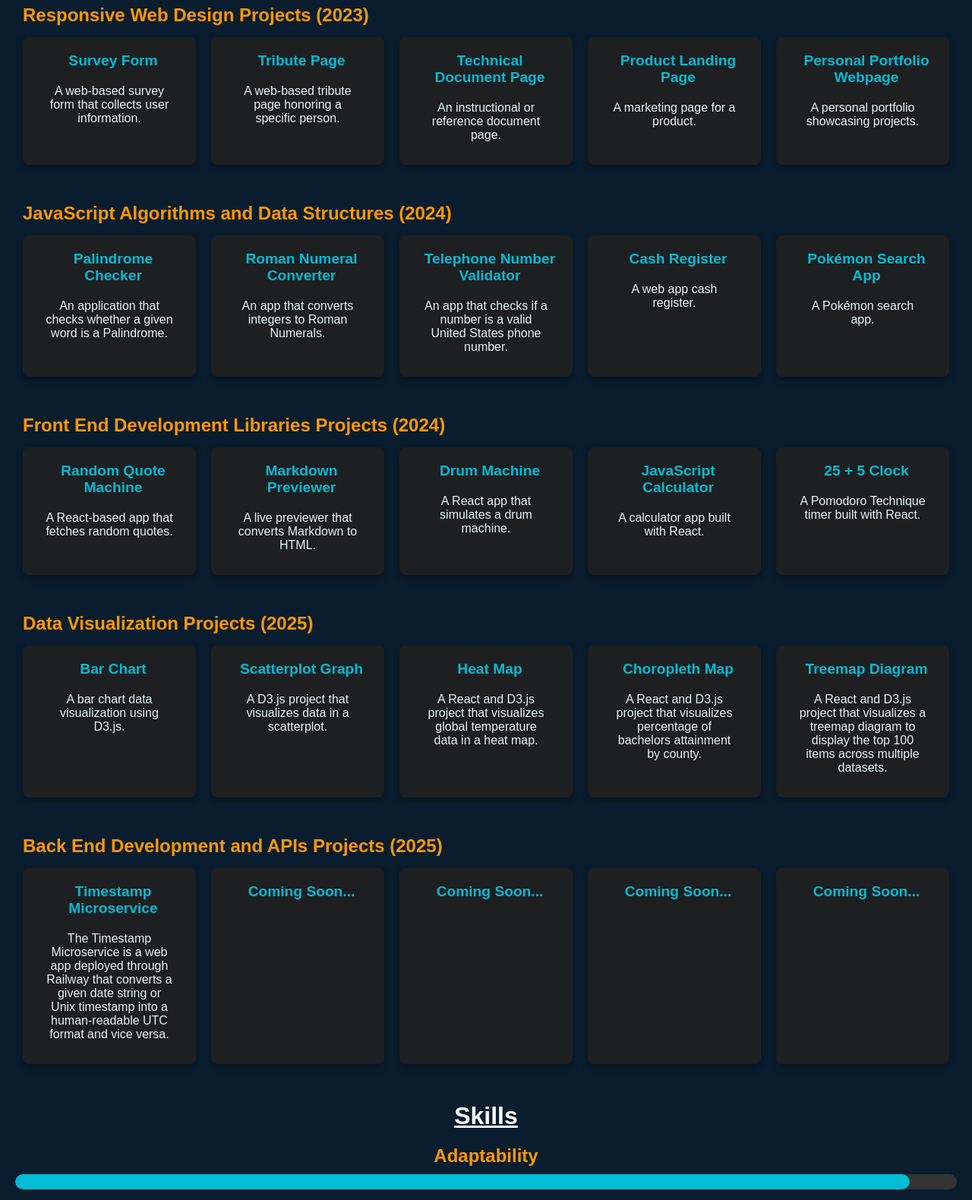
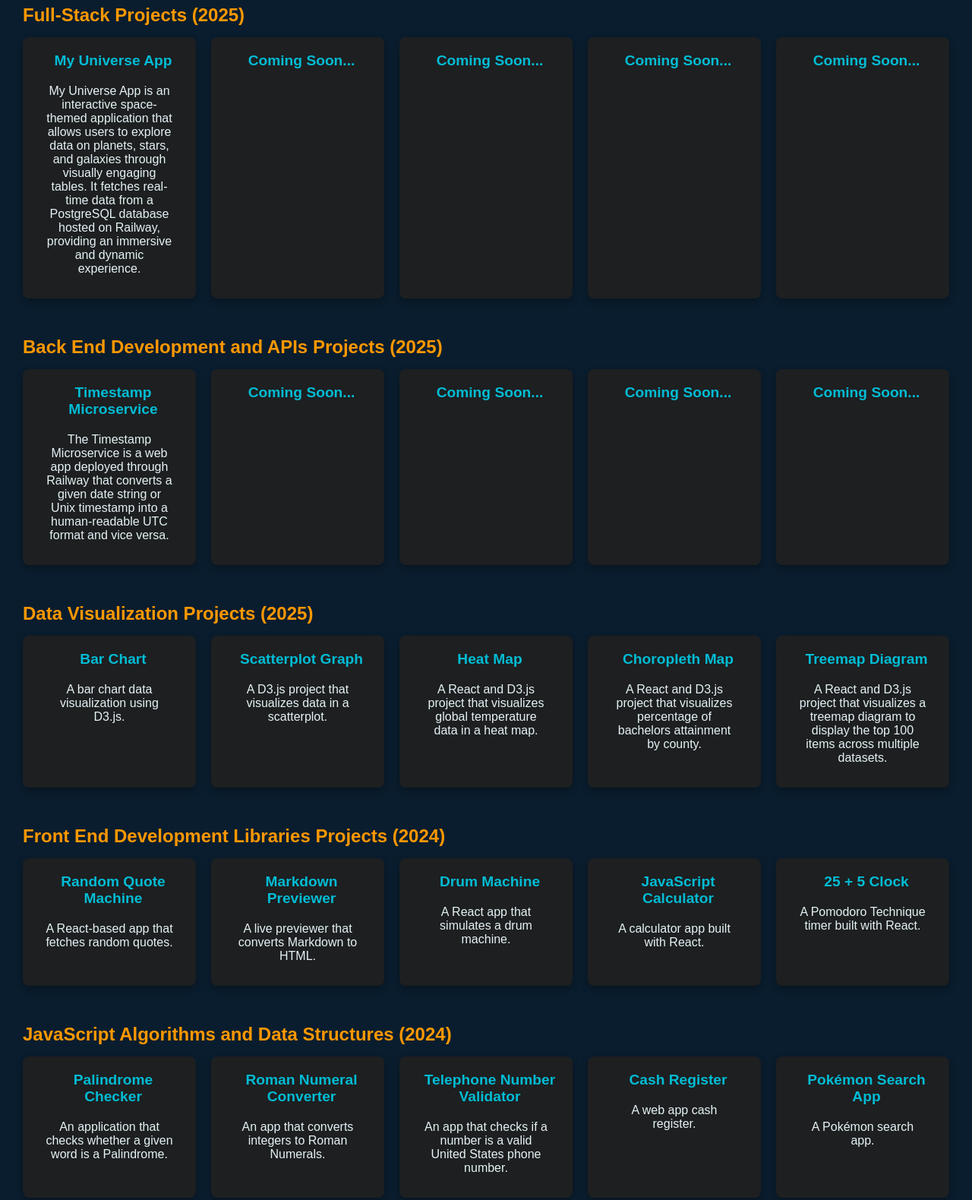
Before and after one commit to Jsills92/Jsills92.github.io, a plain HTML site: page index.html in a window 1280 px wide. Shown: the part 240-1820 px from the top of the page at 76% size. Drawn offline with Linux system fonts and the light colour scheme.

Commit message:
Reordered projects and added My Universe App

```diff
--- a/index.html
+++ b/index.html
@@ -29,62 +29,199 @@
 
     <section id="projects" class="section">
       <h2>My Projects</h2>
-
-      <!-- Responsive Web Design Projects -->
+            <!-- Full-Stack Projects -->
             <div class="project-section">
-        <h3>Responsive Web Design Projects (2023)</h3>
+              <h3>Full-Stack Projects (2025)</h3>
               <div class="project-list">
                 <div class="project">
                   <h3>
-              <a href="https://jsills92.github.io/Survey%20Form" target="_blank"
-                >Survey Form</a
+                    <a
+                      href="https://jsills92.github.io/my-universe-app"
+                      target="_blank"
+                      >My Universe App</a
                     >
                   </h3>
-            <p>A web-based survey form that collects user information.</p>
+                  <p>
+                    My Universe App is an interactive space-themed application that allows users to explore data on planets, stars, and galaxies through visually engaging tables. It fetches real-time data from a PostgreSQL database hosted on Railway, providing an immersive and dynamic experience.
+                  </p>
+                </div>
+                <div class="project">
+                  <h3>
+                    <a href="#" target="_blank">Coming Soon...</a>
+                  </h3>
+                  <p></p>
+                </div>
+                <div class="project">
+                  <h3>
+                    <a href="#" target="_blank">Coming Soon...</a>
+                  </h3>
+                  <p></p>
+                </div>
+                <div class="project">
+                  <h3>
+                    <a href="#" target="_blank">Coming Soon...</a>
+                  </h3>
+                  <p></p>
+                </div>
+                <div class="project">
+                  <h3>
+                    <a href="#" target="_blank">Coming Soon...</a>
+                  </h3>
+                  <p></p>
+                </div>
+              </div>
+            </div>
+
+      <!-- Back End Development and APIs Projects -->
+      <div class="project-section">
+        <h3>Back End Development and APIs Projects (2025)</h3>
+        <div class="project-list">
+          <div class="project">
+            <h3>
+              <a
+                href="https://boilerplate-project-timestamp-production-90f1.up.railway.app"
+                target="_blank"
+                >Timestamp Microservice</a
+              >
+            </h3>
+            <p>
+              The Timestamp Microservice is a web app deployed through Railway
+              that converts a given date string or Unix timestamp into a
+              human-readable UTC format and vice versa.
+            </p>
+          </div>
+          <div class="project">
+            <h3>
+              <a href="#" target="_blank">Coming Soon...</a>
+            </h3>
+            <p></p>
+          </div>
+          <div class="project">
+            <h3>
+              <a href="#" target="_blank">Coming Soon...</a>
+            </h3>
+            <p></p>
+          </div>
+          <div class="project">
+            <h3>
+              <a href="#" target="_blank">Coming Soon...</a>
+            </h3>
+            <p></p>
+          </div>
+          <div class="project">
+            <h3>
+              <a href="#" target="_blank">Coming Soon...</a>
+            </h3>
+            <p></p>
+          </div>
+        </div>
+      </div>
+
+      <!-- Data Visualization Projects -->
+      <div class="project-section">
+        <h3>Data Visualization Projects (2025)</h3>
+        <div class="project-list">
+          <div class="project">
+            <h3>
+              <a
+                href="https://jsills92.github.io/visualize-bar-chart"
+                target="_blank"
+                >Bar Chart</a
+              >
+            </h3>
+            <p>A bar chart data visualization using D3.js.</p>
+          </div>
+          <div class="project">
+            <h3>
+              <a href="https://jsills92.github.io/scatterplot" target="_blank"
+                >Scatterplot Graph</a
+              >
+            </h3>
+            <p>A D3.js project that visualizes data in a scatterplot.</p>
+          </div>
+          <div class="project">
+            <h3><a href="https://jsills92.github.io/heat-map">Heat Map</a></h3>
+            <p>
+              A React and D3.js project that visualizes global temperature data
+              in a heat map.
+            </p>
+          </div>
+          <div class="project">
+            <h3>
+              <a href="https://jsills92.github.io/choropleth-map"
+                >Choropleth Map</a
+              >
+            </h3>
+            <p>
+              A React and D3.js project that visualizes percentage of bachelors
+              attainment by county.
+            </p>
+          </div>
+          <div class="project">
+            <h3>
+              <a href="https://jsills92.github.io/treemap-diagram"
+                >Treemap Diagram</a
+              >
+            </h3>
+            <p>
+              A React and D3.js project that visualizes a treemap diagram to
+              display the top 100 items across multiple datasets.
+            </p>
+          </div>
+        </div>
+      </div>
+      <!-- Front End Development Libraries Projects -->
+      <div class="project-section">
+        <h3>Front End Development Libraries Projects (2024)</h3>
+        <div class="project-list">
+          <div class="project">
+            <h3>
+              <a
+                href="https://jsills92.github.io/random-quote-machine"
+                target="_blank"
+                >Random Quote Machine</a
+              >
+            </h3>
+            <p>A React-based app that fetches random quotes.</p>
           </div>
           <div class="project">
             <h3>
               <a
-                href="https://jsills92.github.io/Tribute%20Page"
+                href="https://jsills92.github.io/markdown-previewer"
                 target="_blank"
-                >Tribute Page</a
+                >Markdown Previewer</a
               >
             </h3>
-            <p>A web-based tribute page honoring a specific person.</p>
+            <p>A live previewer that converts Markdown to HTML.</p>
+          </div>
+          <div class="project">
+            <h3>
+              <a href="https://jsills92.github.io/drum-machine" target="_blank"
+                >Drum Machine</a
+              >
+            </h3>
+            <p>A React app that simulates a drum machine.</p>
+          </div>
+          <div class="project">
+            <h3>
+              <a href="https://jsills92.github.io/calculator" target="_blank"
+                >JavaScript Calculator</a
+              >
+            </h3>
+            <p>A calculator app built with React.</p>
           </div>
           <div class="project">
             <h3>
               <a
-                href="https://jsills92.github.io/Technical%20Document%20Page"
+                href="https://jsills92.github.io/25-plus-5-clock"
                 target="_blank"
-                >Technical Document Page</a
+                >25 + 5 Clock</a
               >
             </h3>
-            <p>An instructional or reference document page.</p>
-          </div>
-          <div class="project">
-            <h3>
-              <a
-                href="https://jsills92.github.io/Product%20Landing%20Page"
-                target="_blank"
-                >Product Landing Page</a
-              >
-            </h3>
-            <p>A marketing page for a product.</p>
-          </div>
-          <div class="project">
-            <h3>
-              <a
-                href="https://jsills92.github.io/Personal%20Portfolio%20Webpage"
-                target="_blank"
-                >Personal Portfolio Webpage</a
-              >
-            </h3>
-            <p>A personal portfolio showcasing projects.</p>
+            <p>A Pomodoro Technique timer built with React.</p>
           </div>
         </div>
       </div>
-
       <!-- JavaScript Algorithms and Data Structures -->
       <div class="project-section">
         <h3>JavaScript Algorithms and Data Structures (2024)</h3>
@@ -146,146 +283,57 @@
           </div>
         </div>
       </div>
-
-      <!-- Front End Development Libraries Projects -->
+      <!-- Responsive Web Design Projects -->
       <div class="project-section">
-        <h3>Front End Development Libraries Projects (2024)</h3>
+        <h3>Responsive Web Design Projects (2023)</h3>
         <div class="project-list">
           <div class="project">
             <h3>
-              <a
-                href="https://jsills92.github.io/random-quote-machine"
-                target="_blank"
-                >Random Quote Machine</a
+              <a href="https://jsills92.github.io/Survey%20Form" target="_blank"
+                >Survey Form</a
               >
             </h3>
-            <p>A React-based app that fetches random quotes.</p>
+            <p>A web-based survey form that collects user information.</p>
           </div>
           <div class="project">
             <h3>
               <a
-                href="https://jsills92.github.io/markdown-previewer"
+                href="https://jsills92.github.io/Tribute%20Page"
                 target="_blank"
-                >Markdown Previewer</a
+                >Tribute Page</a
               >
             </h3>
-            <p>A live previewer that converts Markdown to HTML.</p>
-          </div>
-          <div class="project">
-            <h3>
-              <a href="https://jsills92.github.io/drum-machine" target="_blank"
-                >Drum Machine</a
-              >
-            </h3>
-            <p>A React app that simulates a drum machine.</p>
-          </div>
-          <div class="project">
-            <h3>
-              <a href="https://jsills92.github.io/calculator" target="_blank"
-                >JavaScript Calculator</a
-              >
-            </h3>
-            <p>A calculator app built with React.</p>
+            <p>A web-based tribute page honoring a specific person.</p>
           </div>
           <div class="project">
             <h3>
               <a
-                href="https://jsills92.github.io/25-plus-5-clock"
+                href="https://jsills92.github.io/Technical%20Document%20Page"
                 target="_blank"
-                >25 + 5 Clock</a
+                >Technical Document Page</a
               >
             </h3>
-            <p>A Pomodoro Technique timer built with React.</p>
-          </div>
-        </div>
-      </div>
-
-      <!-- Data Visualization Projects -->
-      <div class="project-section">
-        <h3>Data Visualization Projects (2025)</h3>
-        <div class="project-list">
-          <div class="project">
-            <h3>
-              <a
-                href="https://jsills92.github.io/visualize-bar-chart"
-                target="_blank"
-                >Bar Chart</a
-              >
-            </h3>
-            <p>A bar chart data visualization using D3.js.</p>
-          </div>
-          <div class="project">
-            <h3>
-              <a href="https://jsills92.github.io/scatterplot" target="_blank"
-                >Scatterplot Graph</a
-              >
-            </h3>
-            <p>A D3.js project that visualizes data in a scatterplot.</p>
-          </div>
-          <div class="project">
-            <h3><a href="https://jsills92.github.io/heat-map">Heat Map</a></h3>
-            <p>A React and D3.js project that visualizes global temperature data in a heat map.</p>
-          </div>
-          <div class="project">
-            <h3><a href="https://jsills92.github.io/choropleth-map">Choropleth Map</a></h3>
-            <p>A React and D3.js project that visualizes percentage of bachelors attainment by county.</p>
-          </div>
-          <div class="project">
-            <h3><a href="https://jsills92.github.io/treemap-diagram">Treemap Diagram</a></h3>
-            <p>A React and D3.js project that visualizes a treemap diagram to display the top 100 items across multiple datasets.</p>
-          </div>
-        </div>
-      </div>
-
-      <!-- Back End Development and APIs Projects -->
-      <div class="project-section">
-        <h3>Back End Development and APIs Projects (2025)</h3>
-        <div class="project-list">
-          <div class="project">
-            <h3>
-              <a
-                href="https://boilerplate-project-timestamp-production-90f1.up.railway.app"
-                target="_blank"
-                >Timestamp Microservice</a
-              >
-            </h3>
-            <p>The Timestamp Microservice is a web app deployed through Railway that converts a given date string or Unix timestamp into a human-readable UTC format and vice versa.</p>
+            <p>An instructional or reference document page.</p>
           </div>
           <div class="project">
             <h3>
               <a
-                href="#"
+                href="https://jsills92.github.io/Product%20Landing%20Page"
                 target="_blank"
-                >Coming Soon...</a
+                >Product Landing Page</a
               >
             </h3>
-            <p></p>
-          </div>
-          <div class="project">
-            <h3>
-              <a href="#" target="_blank"
-                >Coming Soon...</a
-              >
-            </h3>
-            <p></p>
-          </div>
-          <div class="project">
-            <h3>
-              <a href="#" target="_blank"
-                >Coming Soon...</a
-              >
-            </h3>
-            <p></p>
+            <p>A marketing page for a product.</p>
           </div>
           <div class="project">
             <h3>
               <a
-                href="#"
+                href="https://jsills92.github.io/Personal%20Portfolio%20Webpage"
                 target="_blank"
-                >Coming Soon...</a
+                >Personal Portfolio Webpage</a
               >
             </h3>
-            <p></p>
+            <p>A personal portfolio showcasing projects.</p>
           </div>
         </div>
       </div>
@@ -297,41 +345,40 @@
       <div class="skill">
         <h3>Adaptability</h3>
         <div class="progress-bar">
-                <div class="progress" style="width: 0%;" data-target="95%"></div>
+          <div class="progress" style="width: 0%" data-target="95%"></div>
         </div>
       </div>
 
       <div class="skill">
         <h3>Team Collaboration</h3>
         <div class="progress-bar">
-                <div class="progress" style="width: 0%;" data-target="90%"></div>
+          <div class="progress" style="width: 0%" data-target="90%"></div>
         </div>
       </div>
 
       <div class="skill">
         <h3>Communication</h3>
         <div class="progress-bar">
-                <div class="progress" style="width: 0%;" data-target="85%"></div>
+          <div class="progress" style="width: 0%" data-target="85%"></div>
         </div>
       </div>
 
       <div class="skill">
         <h3>Programming & Web Development</h3>
         <div class="progress-bar">
-                <div class="progress" style="width: 0%;" data-target="65%"></div>
+          <div class="progress" style="width: 0%" data-target="65%"></div>
         </div>
       </div>
 
       <div class="skill">
         <h3>Game Development</h3>
         <div class="progress-bar">
-                <div class="progress" style="width: 0%;" data-target="60%"></div>
+          <div class="progress" style="width: 0%" data-target="60%"></div>
         </div>
       </div>
 
       <!-- Add more skills as needed -->
     </section>
-
 
     <section id="contact" class="section">
       <h2>Contact</h2>
```
Lines whose indentation alone changed are shown as unchanged.
